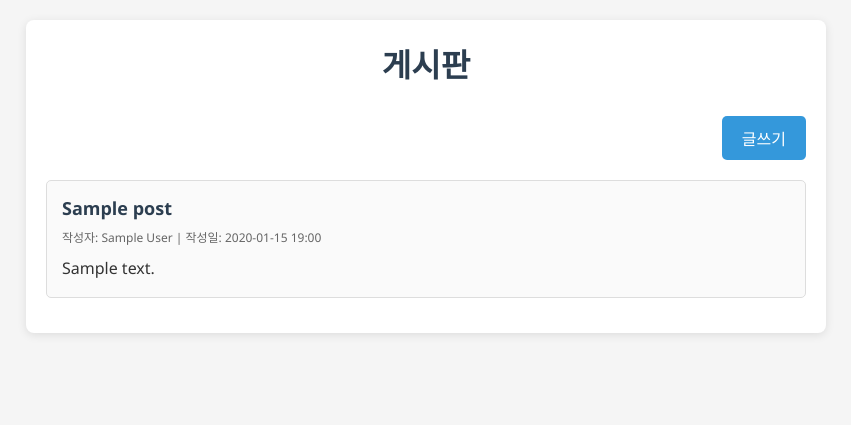
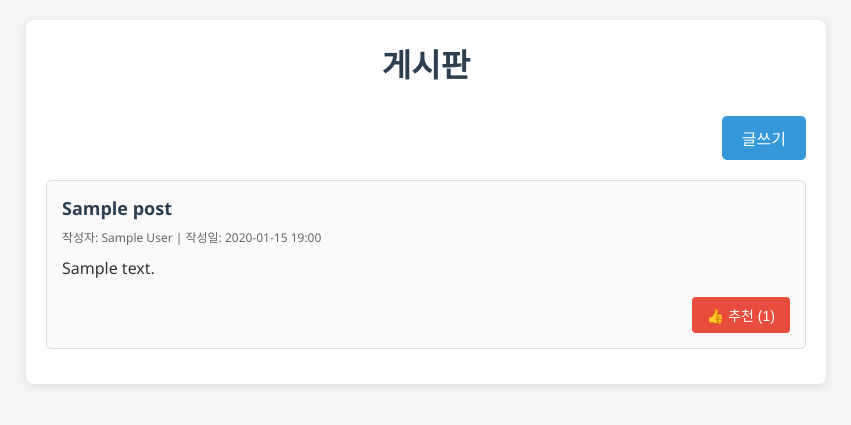
Before and after one commit to Kang-Junhui/WebDev_study, a Django app: page / in a window 1280 px wide. Shown: the top 425 px of the page, without its empty margins (214-1065 px from the left). Run offline with Django 5.2, Linux system fonts and the light colour scheme; tables that the repository leaves empty hold one stand-in row (values such as "Sample post").

Commit message:
추천 기능 추가

```diff
--- a/board/models.py
+++ b/board/models.py
@@ -6,6 +6,7 @@ class Post(models.Model):
     author = models.CharField(max_length=50, verbose_name='작성자')
     content = models.TextField(verbose_name='내용')
     created_at = models.DateTimeField(default=timezone.now, verbose_name='작성일')
+    likes_count = models.IntegerField(default=0, verbose_name='추천수')
 
     class Meta:
         ordering = ['-created_at']  # 최신순 정렬
--- a/board/urls.py
+++ b/board/urls.py
@@ -6,4 +6,5 @@ app_name = 'board'
 urlpatterns = [
     path('', views.index, name='index'),
     path('write/', views.write, name='write'),
+    path('like/<int:post_id>/', views.like_post, name='like_post'),
 ]
--- a/board/views.py
+++ b/board/views.py
@@ -1,5 +1,6 @@
-from django.shortcuts import render, redirect
+from django.shortcuts import render, redirect, get_object_or_404
 from django.contrib import messages
+from django.http import JsonResponse
 from .models import Post
 from .forms import PostForm
 
@@ -20,3 +21,12 @@ def write(request):
         form = PostForm()
 
     return render(request, 'board/write.html', {'form': form})
+
+def like_post(request, post_id):
+    """게시글 추천 기능"""
+    if request.method == 'POST':
+        post = get_object_or_404(Post, id=post_id)
+        post.likes_count += 1
+        post.save()
+        return JsonResponse({'likes_count': post.likes_count})
+    return JsonResponse({'error': 'Invalid request'}, status=400)
--- a/requirements.txt
+++ b/requirements.txt
@@ -1,2 +1,3 @@
 Django==5.2.6
 psycopg2-binary==2.9.10
+python-dotenv==1.0.0
--- a/static/css/style.css
+++ b/static/css/style.css
@@ -76,6 +76,26 @@ h1 {
     margin-top: 10px;
 }
 
+.post-actions {
+    margin-top: 15px;
+    text-align: right;
+}
+
+.like-btn {
+    background: #e74c3c;
+    color: white;
+    border: none;
+    padding: 8px 15px;
+    border-radius: 4px;
+    cursor: pointer;
+    font-size: 14px;
+    transition: background-color 0.3s;
+}
+
+.like-btn:hover {
+    background: #c0392b;
+}
+
 /* 글쓰기 폼 스타일 */
 .form-group {
     margin-bottom: 20px;
--- a/templates/board/index.html
+++ b/templates/board/index.html
@@ -17,6 +17,11 @@
                 <div class="post-title">{{ post.title }}</div>
                 <div class="post-meta">작성자: {{ post.author }} | 작성일: {{ post.created_at|date:"Y-m-d H:i" }}</div>
                 <div class="post-content">{{ post.content|linebreaks }}</div>
+                <div class="post-actions">
+                    <button class="like-btn" onclick="likePost({{ post.id }})">
+                        👍 추천 (<span id="likes-{{ post.id }}">{{ post.likes_count }}</span>)
+                    </button>
+                </div>
             </div>
             {% endfor %}
         {% else %}
@@ -24,4 +29,38 @@
         {% endif %}
     </div>
 </div>
+
+<script>
+function likePost(postId) {
+    fetch(`/like/${postId}/`, {
+        method: 'POST',
+        headers: {
+            'X-CSRFToken': getCookie('csrftoken'),
+            'Content-Type': 'application/json',
+        },
+    })
+    .then(response => response.json())
+    .then(data => {
+        if (data.likes_count !== undefined) {
+            document.getElementById(`likes-${postId}`).textContent = data.likes_count;
+        }
+    })
+    .catch(error => console.error('Error:', error));
+}
+
+function getCookie(name) {
+    let cookieValue = null;
+    if (document.cookie && document.cookie !== '') {
+        const cookies = document.cookie.split(';');
+        for (let i = 0; i < cookies.length; i++) {
+            const cookie = cookies[i].trim();
+            if (cookie.substring(0, name.length + 1) === (name + '=')) {
+                cookieValue = decodeURIComponent(cookie.substring(name.length + 1));
+                break;
+            }
+        }
+    }
+    return cookieValue;
+}
+</script>
 {% endblock %}
```
Also changed, not shown: board_project/settings.py (+14 -8 lines), board/migrations/0002_post_likes_count.py (added), 4 other files.
